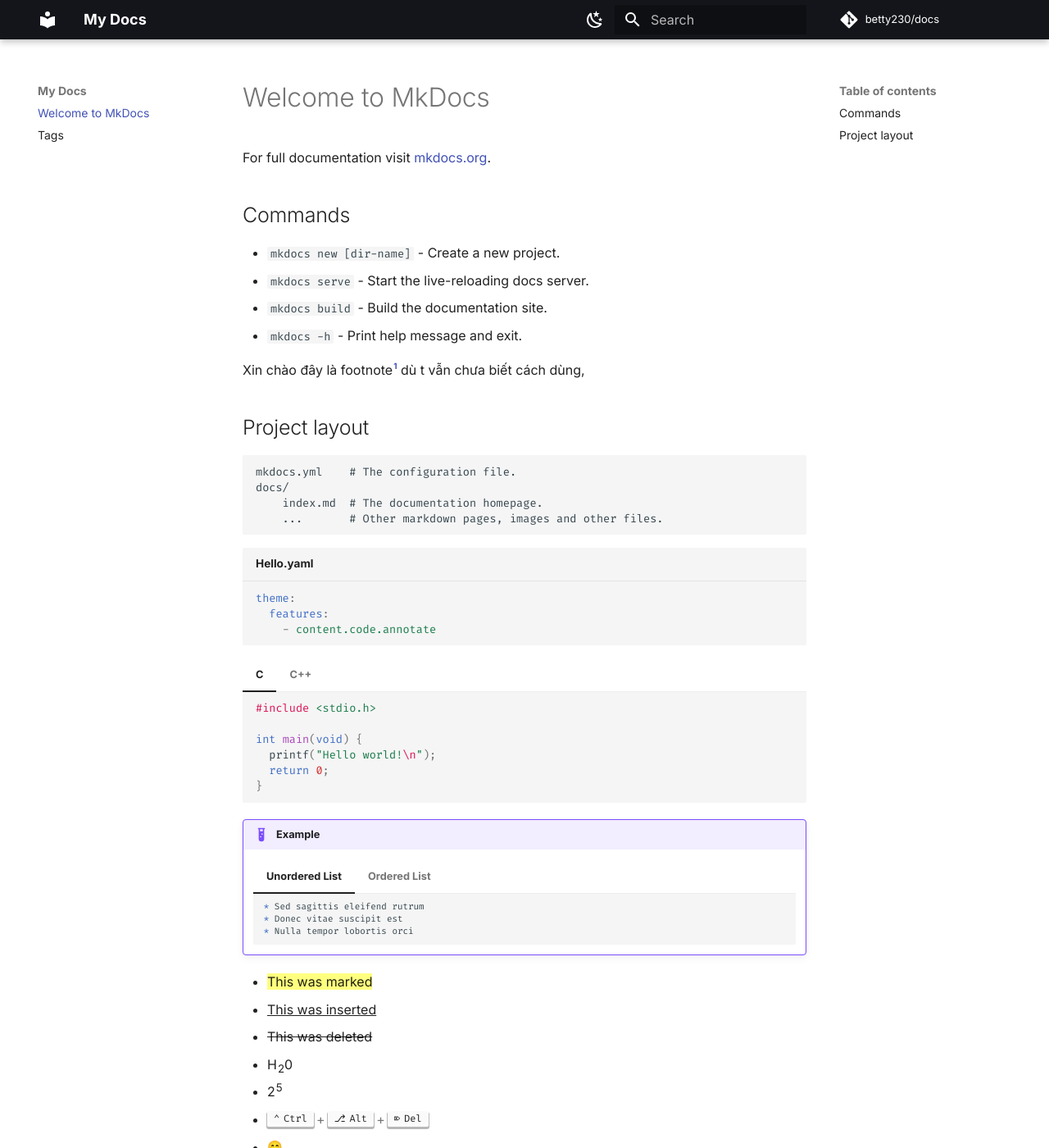
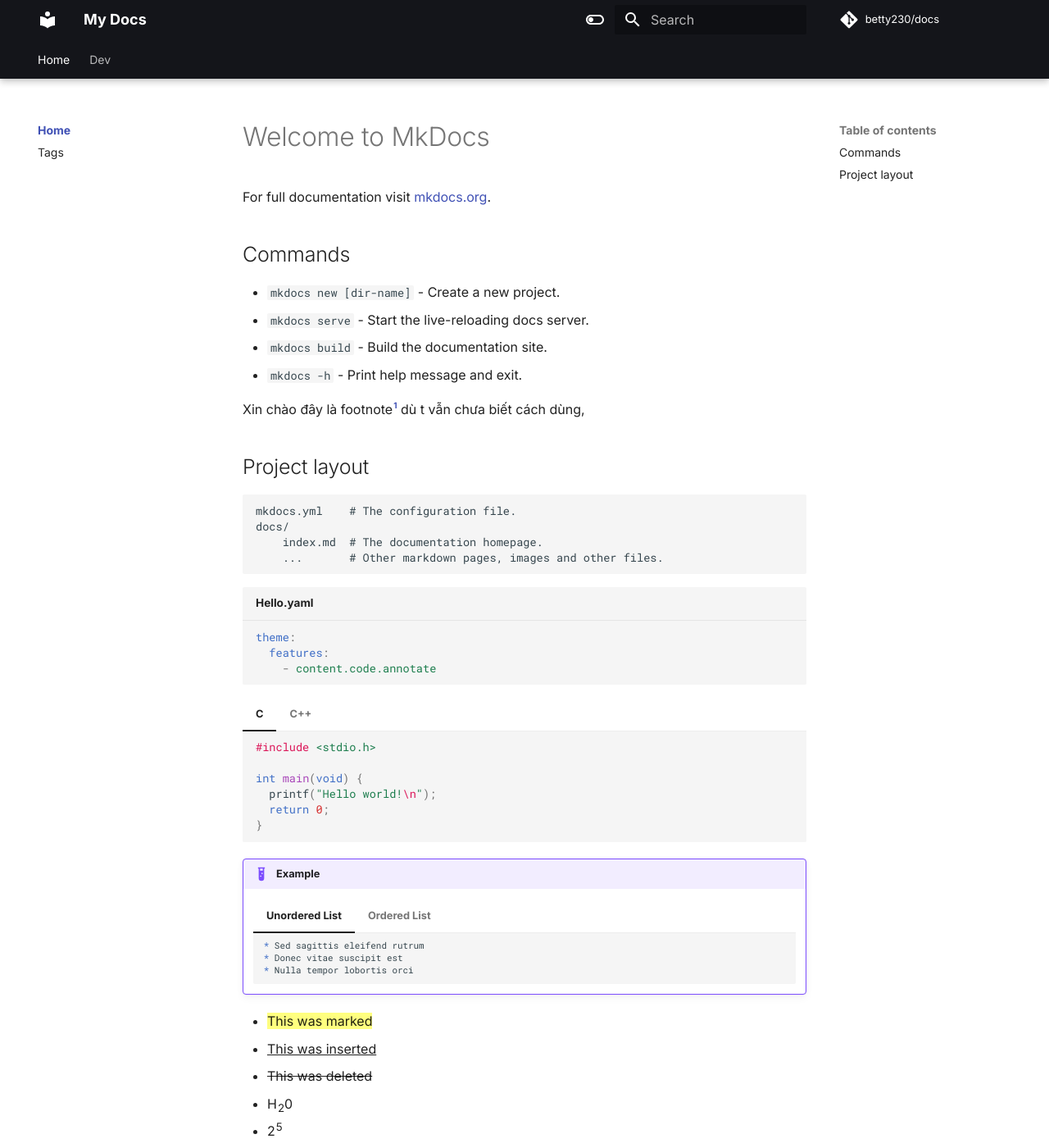
Before and after one commit to betty2310/docs, an MkDocs documentation site: the page built from docs/index.md, in a window 1280 px wide and 1400 px high. Shown: the whole window at 82% size. Built offline with MkDocs 1.6.1 and Material for MkDocs 9.7.7, drawn with Linux system fonts in a browser that asks for light colours; emoji names are drawn with the system emoji font; comment, search, counter and statistics services are not loaded.

Commit message:
feat(nav): add to top

```diff
--- a/mkdocs.yml
+++ b/mkdocs.yml
@@ -1,4 +1,7 @@
 site_name: My Docs
+site_description: My docs in uni
+site_author: Huynh Duong
+
 theme:
   name: material
   custom_dir: overrides
@@ -7,16 +10,21 @@
       primary: black
       accent: blue
       toggle:
-        icon: material/weather-night
+        icon: material/toggle-switch-off-outline
         name: Switch to dark mode
     - scheme: slate
       toggle:
-        icon: material/weather-sunny
+        icon: material/toggle-switch
         name: Switch to light mode
   font:
     text: Inter
-    code: Fira Code
+    code: Roboto Mono
   features:
+    - navigation.instant
+    - navigation.tracking
+    - navigation.tabs
+    - navigation.tabs.sticky
+    - navigation.indexes
     - navigation.top
 plugins:
   - tags:
@@ -66,3 +74,10 @@
   - javascripts/mathjax.js
   - https://polyfill.io/v3/polyfill.min.js?features=es6
   - https://cdn.jsdelivr.net/npm/mathjax@3/es5/tex-mml-chtml.js
+
+nav:
+  - Home:
+    - Home: index.md
+    - Tags: tags.md
+  - Dev:
+    - Test
```
